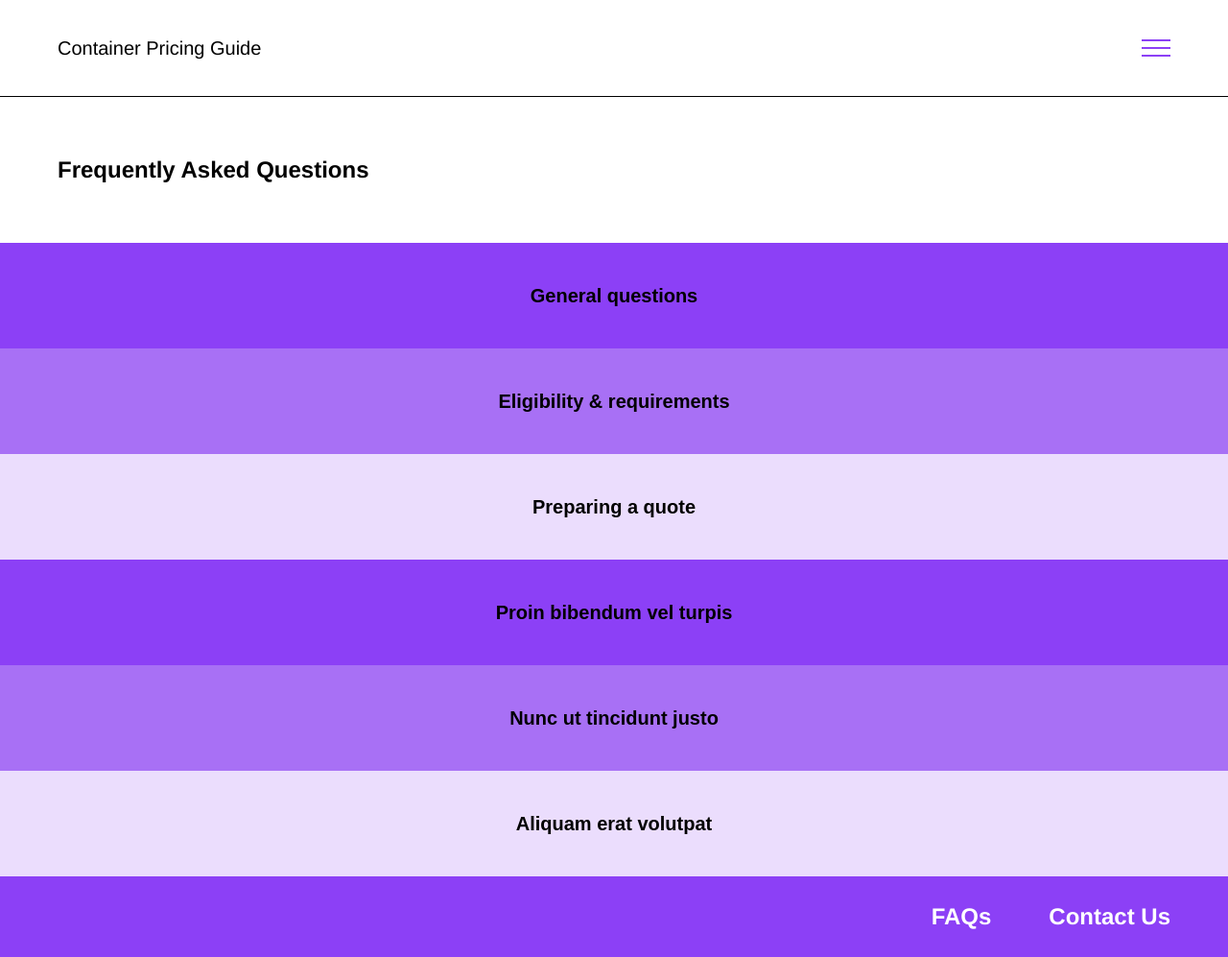
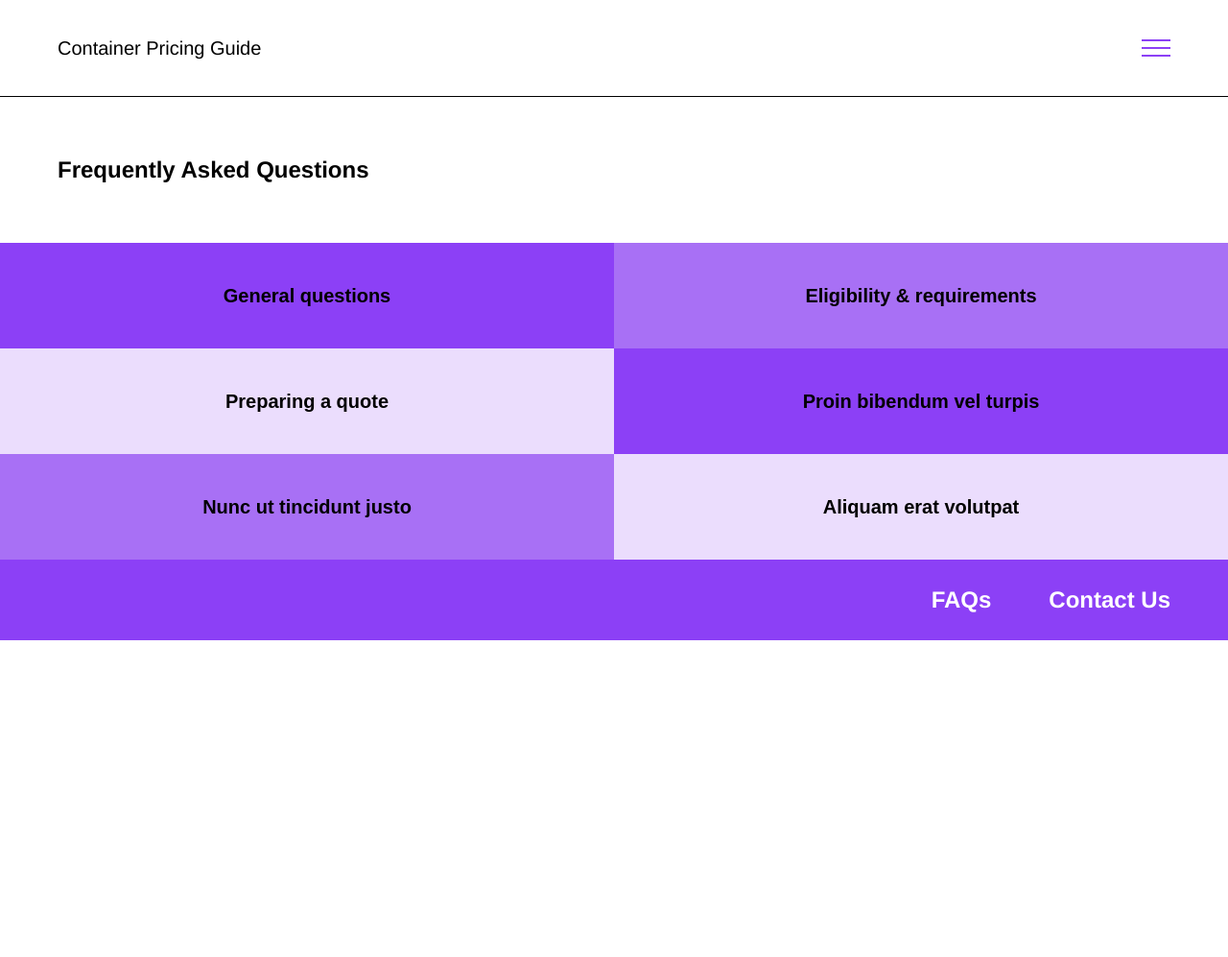
Before and after one commit to gvorbeck/container-pricing, a Jekyll site: the page built from pages/faqs.md, in a window 1280 px wide. Shown: the whole page at 96% size. Built offline with Jekyll 4.4.1, drawn with Linux system fonts in a browser that asks for light colours; after the commit the page ends 900 px from its top, so only the background shows below that.

Commit message:
some faqs tablet animations

```diff
--- a/_sass/_faqs.scss
+++ b/_sass/_faqs.scss
@@ -3,10 +3,19 @@ body.layout--faqs {
     .faq-cats {
         display: flex;
         flex-direction: column;
+
+        @include media(ml) {
+            flex-direction: row;
+            flex-wrap: wrap;
+        }
     }
 
     .faq-cats__item {
         width: 100%;
+
+        @include media(ml) {
+            width: 50%;
+        }
 
         $section-colors: $color--8c $color--a8 $color--eb;
         @for $i from 1 through 3 {
@@ -15,9 +24,27 @@ body.layout--faqs {
             }
         }
 
-        &.faq-cats__item--open .faq-cats__button {
-            background: #FFFFFF;
-            @include header(2);
+        &.faq-cats__item--open {
+
+            .faq-cats__button {
+                background: #FFFFFF;
+                @include header(2);
+            }
+
+            @include media(ml) {
+                .accordion {
+                    width: 100vw;
+                    box-sizing: border-box;
+                }
+
+                &:nth-child(even) {
+
+                    .accordion {
+                        position: relative;
+                        left: -50vw;
+                    }
+                }
+            }
         }
     }
 
@@ -38,6 +65,7 @@ body.layout--faqs {
     .accordion {
         padding: rem(30px) rem(30px) rem(60px);
         display: none;
+        box-sizing: border-box;
 
         @include media(ml) {
             padding: rem(60px);
--- a/assets/site.js
+++ b/assets/site.js
@@ -39,8 +39,9 @@ $(document).ready(function() {
                 thisAccordion.slideDown();
             }
             else if (!$(this).next().is(thisAccordion)) {
-                $(this).parent().removeClass("faq-cats__item--open");
-                $(this).slideUp();
+                $(this).slideUp(function() {
+                    $(this).parent().removeClass("faq-cats__item--open");
+                });
             }
         });
     });
```
